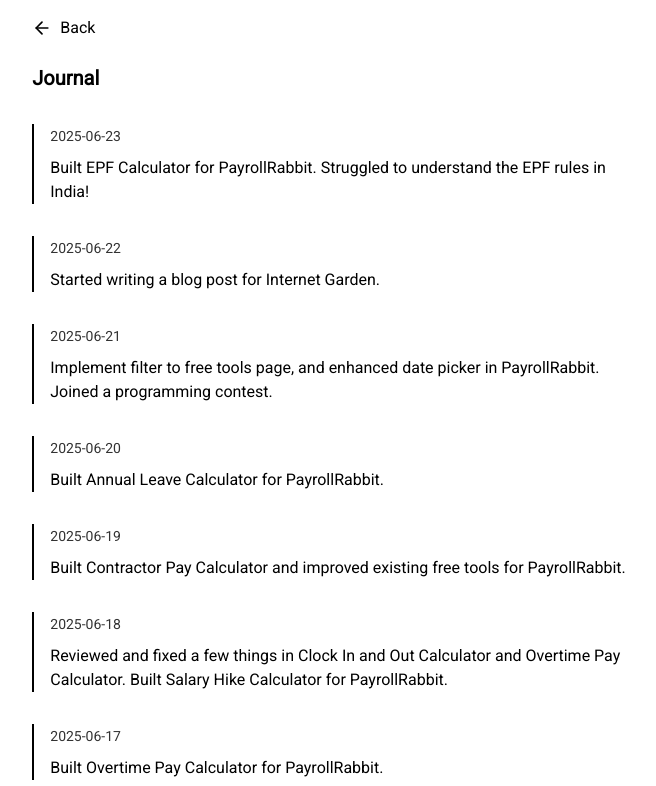
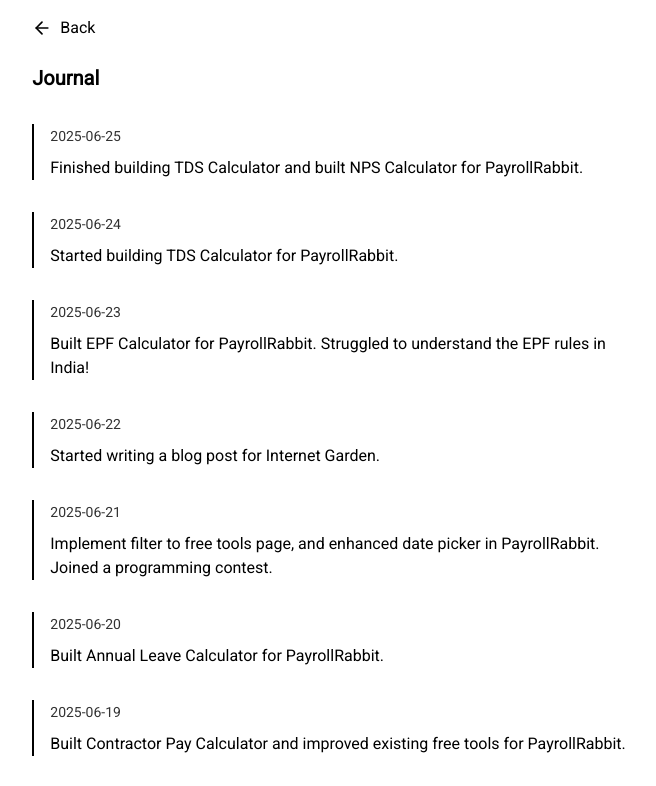
Before and after one commit to minamicode/minamicode.com, a Next.js app: page /journal in a window 1280 px wide. Shown: the top 786 px of the page, without its empty margins (309-965 px from the left). Built offline with nearby package versions, Linux system fonts and the light colour scheme.

Commit message:
add a journal entry

```diff
--- a/src/app/_components/JournalEntries.tsx
+++ b/src/app/_components/JournalEntries.tsx
@@ -6,6 +6,14 @@ type JournalEntry = {
 };
 
 const entries: JournalEntry[] = [
+  {
+    date: "2025-06-25",
+    text: "Finished building TDS Calculator and built NPS Calculator for PayrollRabbit.",
+  },
+  {
+    date: "2025-06-24",
+    text: "Started building TDS Calculator for PayrollRabbit.",
+  },
   {
     date: "2025-06-23",
     text: "Built EPF Calculator for PayrollRabbit. Struggled to understand the EPF rules in India!",
```
